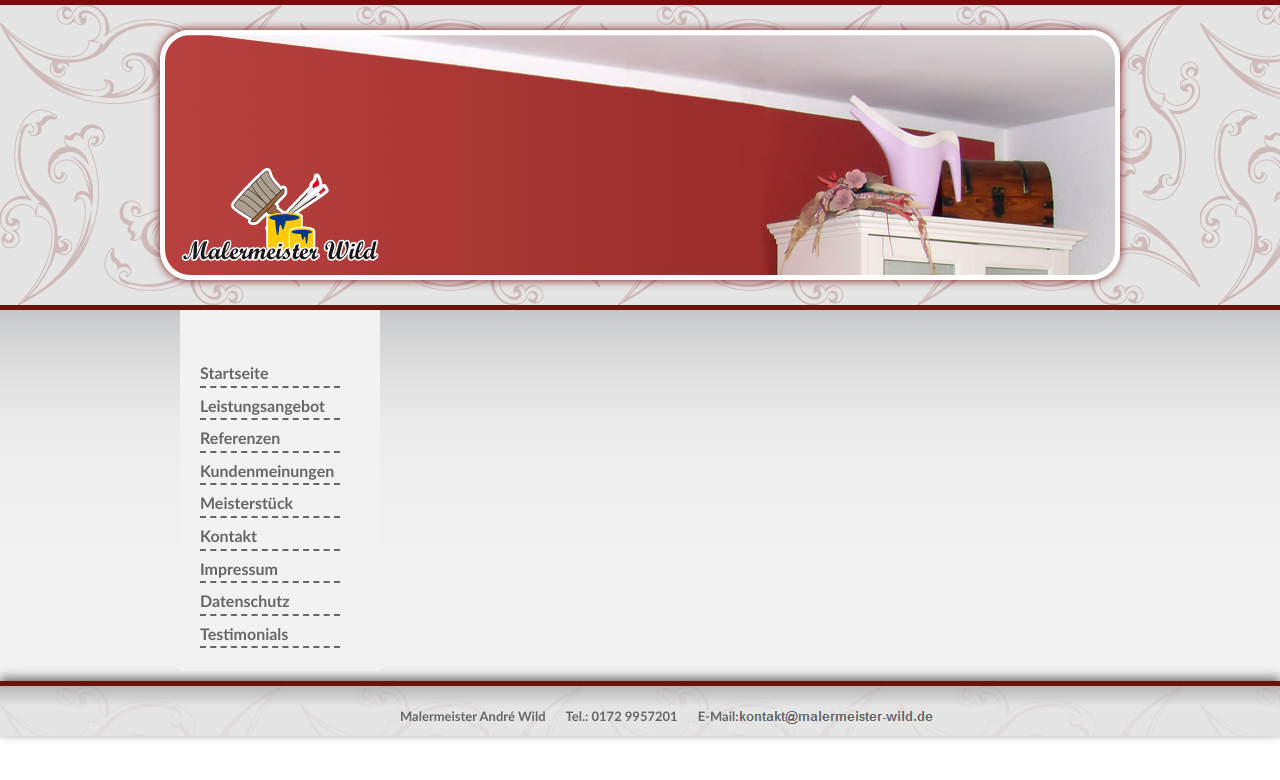
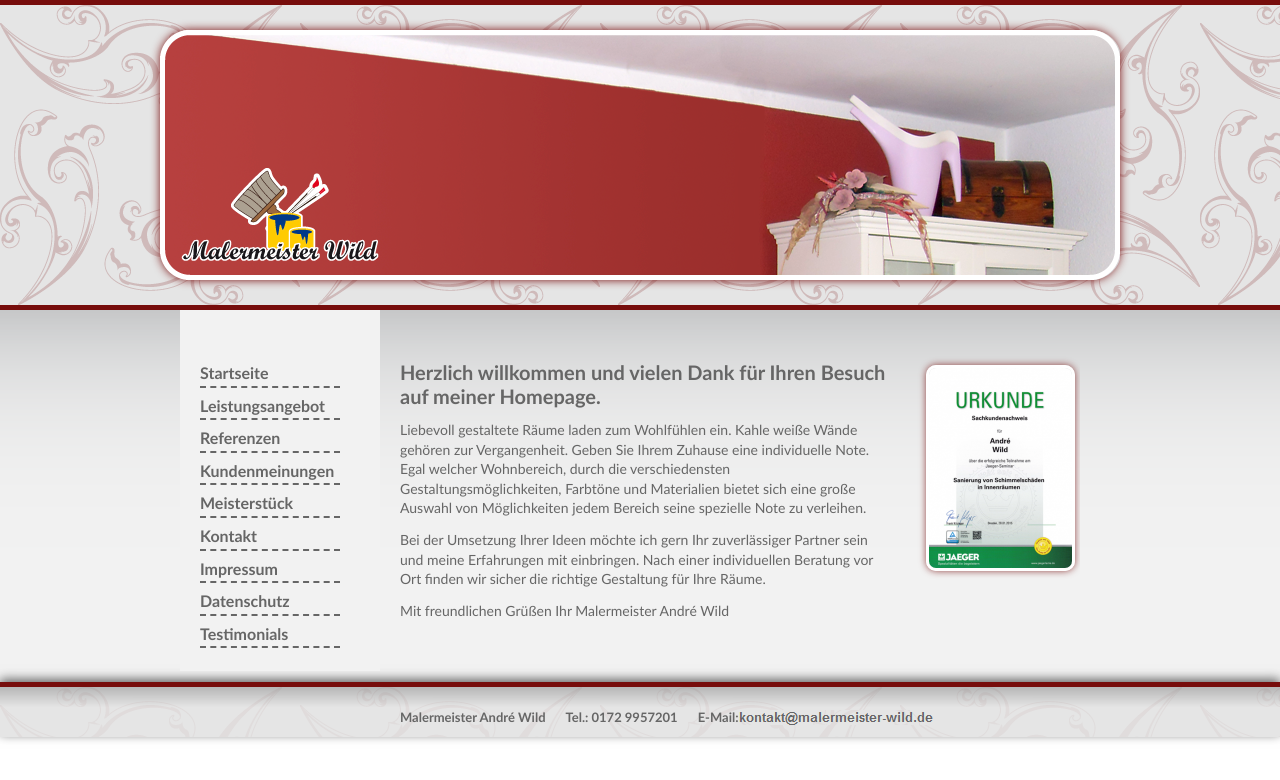
Before and after one commit to komcunbinquesgysbuf/maw-43003, a Next.js app: page / in a window 1280 px wide. Before the commit this address had no page. Shown: the top 780 px of the page. Built offline with nearby package versions, Linux system fonts and the light colour scheme.

Commit message:
Rewrite index page to use layout (lightbox missing)

```diff
--- a/pages/index.tsx
+++ b/pages/index.tsx
@@ -1,10 +1,21 @@
-import {useRouter} from "next/router";
-import {useEffect} from "react";
-
 export default function Home() {
-  const {replace} = useRouter();
-  useEffect(() => {
-    replace('/startseite/index.html');
-  }, [replace]);
-  return <></>;
+  return (
+      <div className="ce_text block">
+        <div className="image_container float_right" style={{padding: "25px 5px 5px 35px", float: "right"}}>
+          <a href="/files/malermeister-wild/zertifikat.png" rel="lightbox">
+            <img alt="" height="200" src="/assets/images/3/zertifikat-aecb8383.png" width="143"/>
+          </a>
+        </div>
+        <h2>Herzlich willkommen und vielen Dank für Ihren Besuch auf meiner Homepage.</h2>
+        <p>Liebevoll gestaltete Räume laden zum Wohlfühlen ein. Kahle weiße Wände gehören zur
+          Vergangenheit. Geben Sie Ihrem Zuhause eine individuelle Note. Egal welcher Wohnbereich,
+          durch die verschiedensten Gestaltungsmöglichkeiten, Farbtöne und Materialien bietet sich
+          eine große Auswahl von Möglichkeiten jedem Bereich seine spezielle Note zu
+          verleihen.</p>
+        <p>Bei der Umsetzung Ihrer Ideen möchte ich gern Ihr zuverlässiger Partner sein und meine
+          Erfahrungen mit einbringen. Nach einer individuellen Beratung vor Ort finden wir sicher
+          die richtige Gestaltung für Ihre Räume.</p>
+        <p>Mit freundlichen Grüßen Ihr Malermeister André Wild</p>
+      </div>
+  );
 }
```
